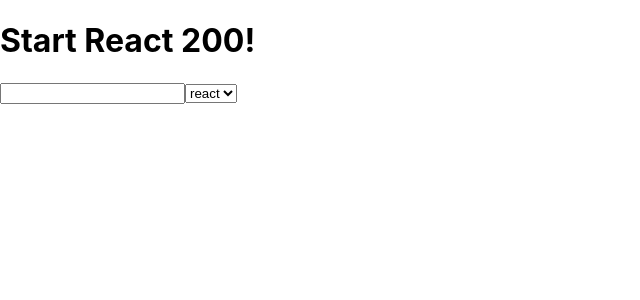
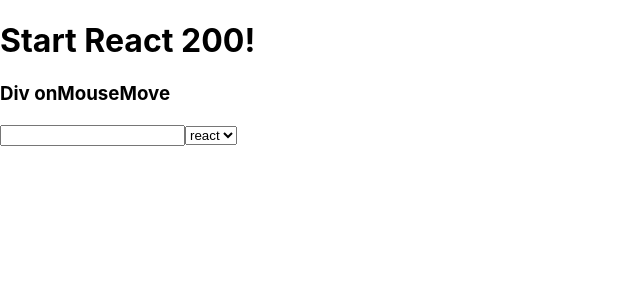
Before and after one commit to my-choe/react200, a React (Create React App) app: page / in a window 1280 px wide. Shown: the top 300 px of the page, without its empty margins (0-640 px from the left). Built offline with nearby package versions, Linux system fonts and the light colour scheme.

Commit message:
068 mousemove 이벤트 사용하기(onMouseMove)

```diff
--- a/src/App.js
+++ b/src/App.js
@@ -1,11 +1,11 @@
 import React from 'react';
-import ReactonChange from './R067_onChange';
+import ReactMouseMove from './R068_onMouseMove';
 
 function App() {
   return (
     <div>
       <h1>Start React 200!</h1>
-      <ReactonChange/>
+      <ReactMouseMove/>
     </div>
   );
 }
--- /dev/null
+++ b/src/R068_onMouseMove.js
@@ -0,0 +1,24 @@
+import React, { Component } from 'react';
+
+class R068_onMouseMove extends Component {
+    MouseMove(tag) {
+        console.log('Tag : ' + tag);
+    }
+
+    render() {
+        return (
+            <>
+                <div onMouseMove={e => this.MouseMove("div")}>
+                    <h3>Div onMouseMove</h3>
+                </div>
+                <input type="text" onMouseMove={e => this.MouseMove("input")}/>
+                <select onMouseMove={e => this.MouseMove("select")}>
+                    <option value="react">react</option>
+                    <option value="200">200</option>
+                </select>
+            </>
+        )
+    }
+}
+
+export default R068_onMouseMove;
```
